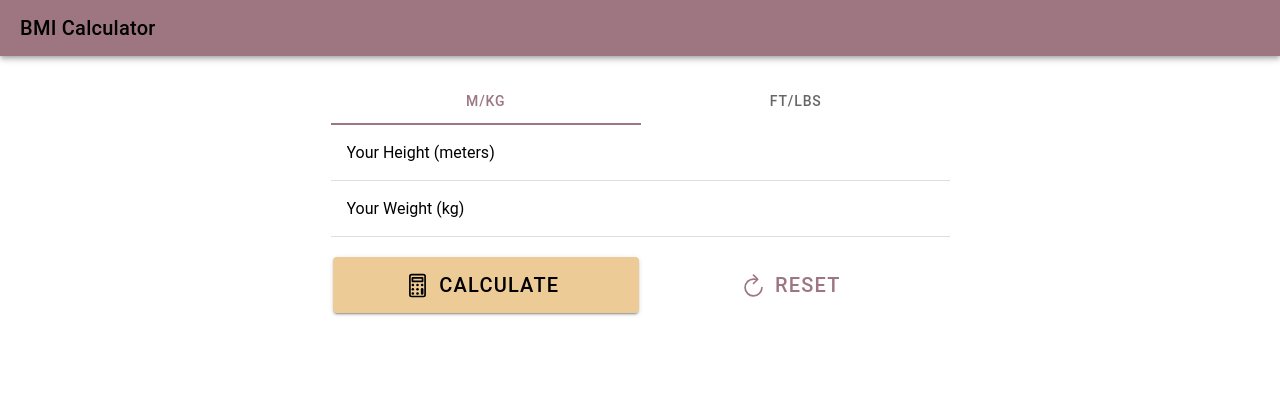
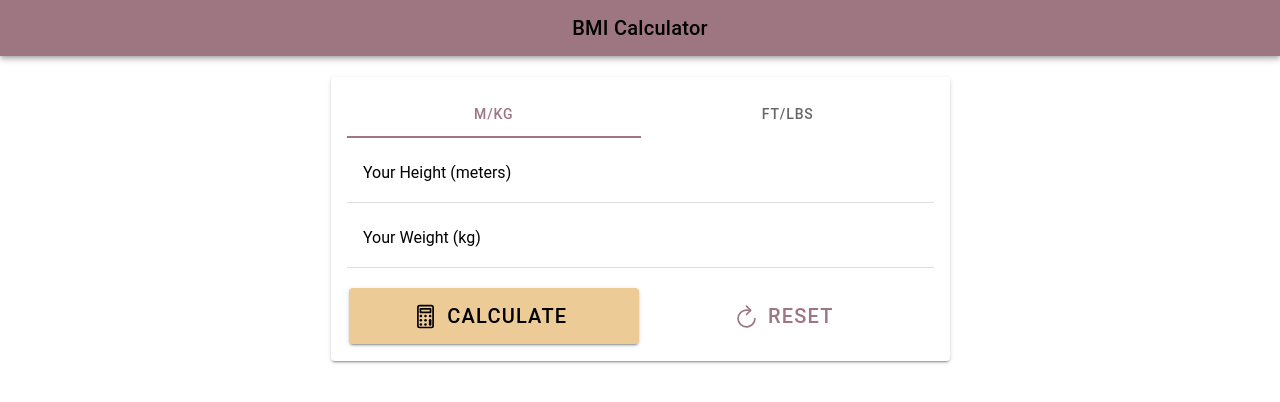
Before and after one commit to leilaZ1111/ionic-react-intro, a React (Vite) app: page / in a window 1280 px wide. Shown: the top 402 px of the page. Built offline with nearby package versions, Linux system fonts and the light colour scheme.

Commit message:
added custom CSS styles

```diff
--- a/src/App.tsx
+++ b/src/App.tsx
@@ -14,6 +14,8 @@ import {
   IonToolbar,
   setupIonicReact,
   IonAlert,
+  IonCard,
+  IonCardContent,
 } from '@ionic/react';
 import { IonReactRouter } from '@ionic/react-router';
 
@@ -97,7 +99,7 @@ const App: React.FC = () => {
       <IonApp>
         <IonHeader>
           <IonToolbar color="primary">
-            <IonTitle>BMI Calculator</IonTitle>
+            <IonTitle className="ion-text-center">BMI Calculator</IonTitle>
           </IonToolbar>
         </IonHeader>
         <IonContent className="ion-padding">
@@ -110,6 +112,8 @@ const App: React.FC = () => {
                 offsetMd="3"
                 className="ion-no-padding"
               >
+                <IonCard className="ion-no-margin">
+                  <IonCardContent>
                     <IonGrid className="ion-no-padding">
                       <IonRow>
                         <IonCol>
@@ -123,10 +127,13 @@ const App: React.FC = () => {
                         <IonCol>
                           <IonItem>
                             <IonLabel position="floating">
-                          Your Height ({calcUnits === 'mkg' ? 'meters' : 'feet'}
-                          )
+                              Your Height (
+                              {calcUnits === 'mkg' ? 'meters' : 'feet'})
                             </IonLabel>
-                        <IonInput type="number" ref={heightInputRef}></IonInput>
+                            <IonInput
+                              type="number"
+                              ref={heightInputRef}
+                            ></IonInput>
                           </IonItem>
                         </IonCol>
                       </IonRow>
@@ -136,7 +143,10 @@ const App: React.FC = () => {
                             <IonLabel position="floating">
                               Your Weight ({calcUnits === 'mkg' ? 'kg' : 'lbs'})
                             </IonLabel>
-                        <IonInput type="number" ref={weightInputRef}></IonInput>
+                            <IonInput
+                              type="number"
+                              ref={weightInputRef}
+                            ></IonInput>
                           </IonItem>
                         </IonCol>
                       </IonRow>
@@ -144,8 +154,14 @@ const App: React.FC = () => {
                         onCalculate={calculateBMI}
                         onReset={resetInputs}
                       />
+                    </IonGrid>
+                  </IonCardContent>
+                </IonCard>
+              </IonCol>
+            </IonRow>
+            <IonRow>
+              <IonCol sizeSm="8" offsetSm="2" sizeMd="6" offsetMd="3">
                 {calculatedBMI && <BmiResult result={calculatedBMI} />}
-                </IonGrid>
               </IonCol>
             </IonRow>
           </IonGrid>
--- /dev/null
+++ b/src/components/BmiResult.css
@@ -0,0 +1,9 @@
+#result h2 {
+  font-size: 1rem;
+}
+
+#result h3 {
+  font-size: 2rem;
+  font-weight: bold;
+  margin: 1.5rem 0;
+}
--- a/src/components/BmiResult.tsx
+++ b/src/components/BmiResult.tsx
@@ -1,19 +1,17 @@
 import React from 'react';
-import { IonRow, IonCol, IonCard, IonCardContent } from '@ionic/react';
+import { IonCard, IonCardContent } from '@ionic/react';
+
+import './BmiResult.css';
 
 const BmiResult: React.FC<{ result: number }> = (props) => {
   // here we create a new component called BmiResult. It's a functional component that takes one prop: result. The result prop is a number. We specify the type of the prop using the React.FC type. The React.FC type is a generic type that takes an object as an argument. The object specifies the type of the prop. In this case, the object has one property: result. The result prop is a number. The React.FC type returns a React component.
   return (
-    <IonRow>
-      <IonCol>
-        <IonCard color="tertiary">
-          <IonCardContent className="ion-text-center">
-            <h2>Your Body-Mass-Index</h2>
-            <h3>{props.result.toFixed(2)}</h3>
-          </IonCardContent>
-        </IonCard>
-      </IonCol>
-    </IonRow>
+    <IonCard id="result" color="tertiary">
+      <IonCardContent className="ion-text-center">
+        <h2>Your Body-Mass-Index</h2>
+        <h3>{props.result.toFixed(2)}</h3>
+      </IonCardContent>
+    </IonCard>
   );
 };
 
```
Lines whose indentation alone changed are shown as unchanged.
